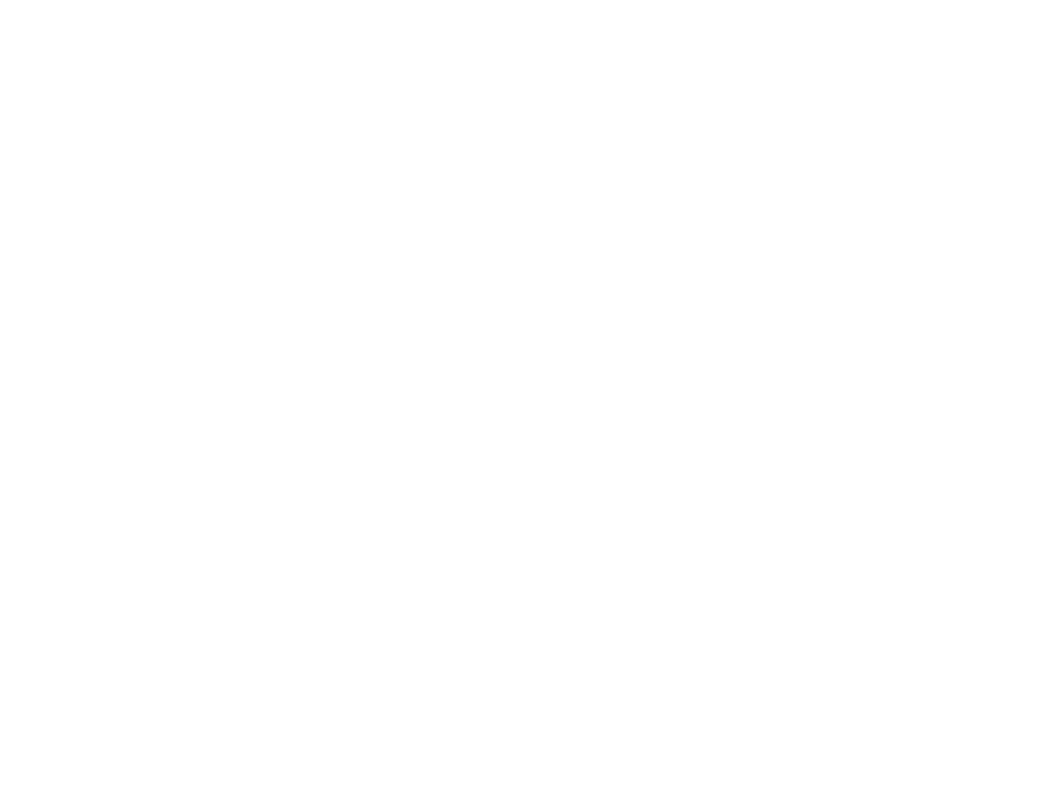
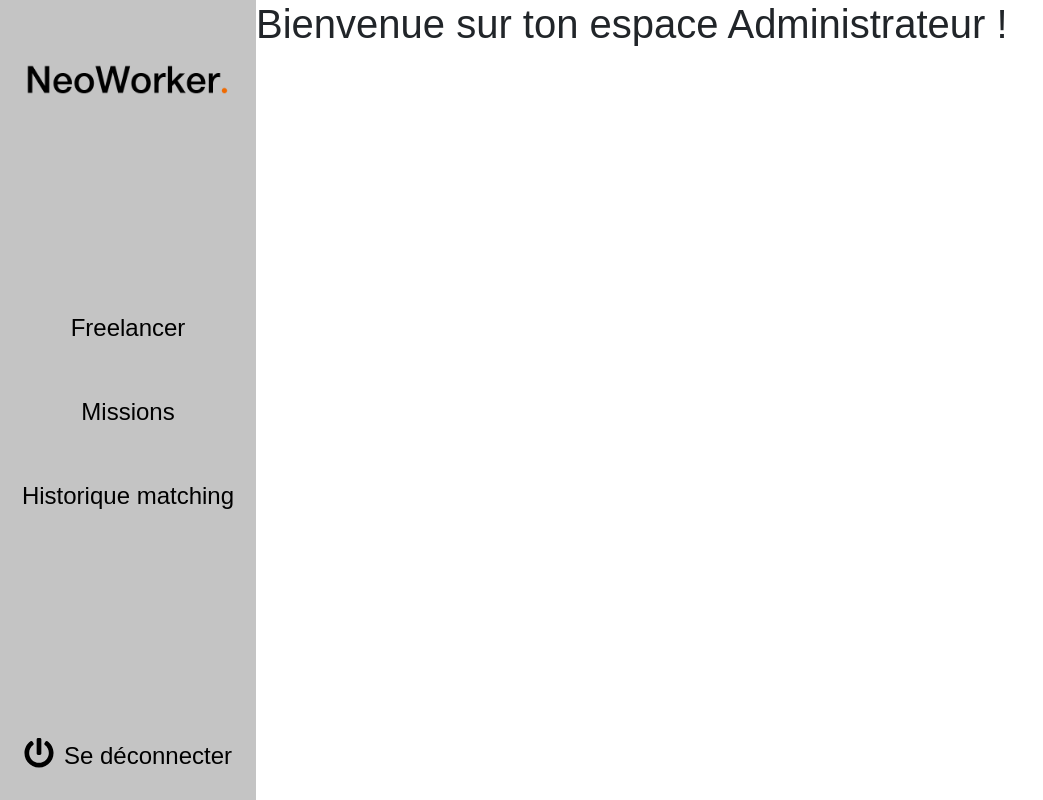
Before and after one commit to kinou-wild/NeoWorker-WildCodeSchool-Projet3, a React (Create React App) app in the folder front/: page /admin/homepage in a window 1280 px wide. Shown: the whole page, without its empty margins (0-1043 px from the left). Built offline with nearby package versions, Linux system fonts and the light colour scheme.

Commit message:
sidebar et page de connexion (coté admin) niveau esthétique = prêt à être merge sur prototype-app

```diff
--- a/front/src/App.js
+++ b/front/src/App.js
@@ -6,7 +6,6 @@
   return (
     <>
       <Router />
-
     </>
   );
 }
--- a/front/src/components/Router.jsx
+++ b/front/src/components/Router.jsx
@@ -4,20 +4,22 @@
 import LandingFreelancer from './freelancer/LandingFreelancer'
 import LandingAdmin from './admin/LandingAdmin'
 import AdminFreelancerChoose from './AdminFreelancerChoose'
-import SidebarController from './sidebar/SidebarContext'
+import SidebarController from './SidebarContext'
+import HomePageAdmin from './admin/HomePageAdmin'
 
-
+/* ------------------------ Router ---------------------------------- */
 
 const Router = () => {
 
         return (
             <>
-            <SidebarController>
+            <SidebarController> {/* Le SidebarController permet de donner l'opportunité à tout les éléments wrapper à l'intérieur de pouvoir utiliser les données, hooks et states associés */}
                 <Sidebar />
                     <Switch>
                         <Route exact path="/" component={AdminFreelancerChoose} />
                         <Route exact path="/freelancer" component={LandingFreelancer} />
                         <Route exact path="/admin" component={LandingAdmin} />
+                        <Route exact path="/admin/homepage" component={HomePageAdmin} />
                     </Switch>
             </SidebarController>
 
--- /dev/null
+++ b/front/src/components/SidebarContext.jsx
@@ -0,0 +1,23 @@
+import React, {useState, createContext} from 'react'
+
+/* Création de notre context, qui permet d'être appeler et faire le lien */
+const SidebarContext = createContext()
+
+/* Création de notre controller, qui permet de wrap tout les éléments et composants dans lesquels on a besoin d'utiliser des méthodes, states, hooks, etc...*/
+
+const SidebarController = (props) => {
+
+    /* Nos hooks, nos méthodes, nos states */
+    const [showSidebar, setShowSidebar] = useState(false)
+
+    return(
+
+        /* Création du provider  qui fais le lien avec le controller, et c'est l'intérieur qu'on injecte tout ce qu'on veut faire passer */
+        <SidebarContext.Provider value={[showSidebar, setShowSidebar]}>
+            {props.children}
+        </SidebarContext.Provider>
+
+    )
+}
+ export default SidebarController;
+ export {SidebarContext}
--- /dev/null
+++ b/front/src/components/admin/HomePageAdmin.css
@@ -0,0 +1,5 @@
+.admin-homepage {
+    width:80%;
+    height: 100%;
+    float: right;
+}
--- /dev/null
+++ b/front/src/components/admin/HomePageAdmin.jsx
@@ -0,0 +1,26 @@
+import React, {useContext, useEffect} from 'react'
+import {SidebarContext} from '../SidebarContext'
+import './HomePageAdmin.css'
+
+/* -------- Page d'accueil de la page Administrateur, après connexion ------------------ */
+
+const HomePageAdmin = () => {
+
+    /* Le boolean initialisé dans le Sidebar context passe à True à chaque refresh de page, pour que la Sidebar s'affiche */
+
+    const [showSidebar, setShowSidebar] = useContext(SidebarContext)
+
+    useEffect(() => {
+        setShowSidebar(true)
+    })
+
+
+    return(
+
+        <div className="admin-homepage">
+            <h1>Bienvenue sur ton espace Administrateur !</h1>
+        </div>
+    )
+}
+
+export default HomePageAdmin
--- a/front/src/components/admin/LandingAdmin.js
+++ b/front/src/components/admin/LandingAdmin.js
@@ -1,18 +1,31 @@
-import React, { useState, useContext } from "react";
+import React, { useState, useContext, useEffect } from "react";
 import { Col, Form, FormGroup, Label, Input } from 'reactstrap'
 import logo from '../../img/LOGO_CLASSIQUE_FOND TRANSPARENT_520X272.png'
 import './LandingAdmin.css'
-import {SidebarContext} from '../sidebar/SidebarContext'
+import {Link} from 'react-router-dom'
+import {SidebarContext} from '../SidebarContext'
 
 const LandingAdmin = (props) => {
 
-    const [showSidebar, setShowSidebar] = useContext(SidebarContext)
+
     const [email, setEmail] = useState("");
     const [password, setPassword] = useState("");
+
+    /* Le boolean initialisé dans le Sidebar context passe à False à chaque refresh de page, pour que la Sidebar ne s'affiche pas*/
+    const [showSidebar, setShowSidebar] = useContext(SidebarContext)
+
+    useEffect(() => {
+      setShowSidebar(false)
+    })
+
+
+    /* fonction à compléter
 
     function validateForm() {
       return email.length >= 0 && password.length >= 0;
     }
+
+    */
 
     function handleSubmit(event) {
       event.preventDefault();
@@ -43,9 +56,11 @@
         <a href='/'>Mot de passe oublié</a>
       </div>
       <div className="text-center">
-        <button onClick={() => setShowSidebar(true)} className='btnConnection' disabled={!validateForm()} type="submit">
+        <Link to='/admin/homepage'>
+          <button className='btnConnection' type="submit">
           Se connecter
         </button>
+          </Link>
         </div>
       </div>
   );
--- a/front/src/components/freelancer/LandingFreelancer.js
+++ b/front/src/components/freelancer/LandingFreelancer.js
@@ -1,18 +1,30 @@
-import React, { useState, useContext } from "react";
+import React, { useState, useContext, useEffect } from "react";
 import { Col, Form, FormGroup, Label, Input } from 'reactstrap'
 import logo from '../../img/LOGO_CLASSIQUE_FOND TRANSPARENT_520X272.png'
 import './LandingFreelancer.css'
-import {SidebarContext} from '../sidebar/SidebarContext'
+import {SidebarContext} from '../SidebarContext'
 
 const LandingUser = (props) => {
 
+    /* Le boolean initialisé dans le Sidebar context passe à False à chaque refresh de page, pour que la Sidebar ne s'affiche pas*/
+
     const [showSidebar, setShowSidebar] = useContext(SidebarContext)
+
+    useEffect(() => {
+      setShowSidebar(false)
+    })
+
+
     const [email, setEmail] = useState("");
     const [password, setPassword] = useState("");
 
+    /* fonction à compléter
+
     function validateForm() {
-      return email.length > 0 && password.length > 0;
+      return email.length >= 0 && password.length >= 0;
     }
+
+    */
 
     function handleSubmit(event) {
       event.preventDefault();
@@ -43,7 +55,7 @@
       <a href='/'>Mot de passe oublié ?</a>
       </div>
       <div className="text-center">
-        <button onClick={() => setShowSidebar(true)} className='btnConnection' disabled={!validateForm()} type="submit">
+        <button className='btnConnection' type="submit">
           Se connecter
         </button>
         </div>
--- a/front/src/components/sidebar/Sidebar.css
+++ b/front/src/components/sidebar/Sidebar.css
@@ -1,4 +1,7 @@
+/* --------------------- Dekstop ------------------------ */
+
 .sidebar {
+    float: left;
     margin: 0;
     padding: 0;
     width: 20%;
--- a/front/src/components/sidebar/Sidebar.jsx
+++ b/front/src/components/sidebar/Sidebar.jsx
@@ -2,24 +2,26 @@
 import './Sidebar.css'
 import NeoWorkerLogo from '../../img/LOGO CLASSIQUE_FOND TRANSPARENT_506X254.png'
 import { Link } from 'react-router-dom'
-import {SidebarContext} from './SidebarContext'
+import {SidebarContext} from '../SidebarContext'
 
 const Sidebar = (props) => {
 
+    /* Hook qui vient de notre sidebar context, qui contient le state boolean pour afficher, ou non, la sidebar selon sur quelle page on se trouve*/
     const [showSidebar, setShowSidebar] = useContext(SidebarContext)
 
+    /* Hook n°1 qui correspond au champ Neoworker, et ses sous champs */
     const [hiddenfield, setHiddenfield] = useState(false)
 
-
+    /* Méthode qui permet de faire apparaitre les sous champs de Neoworker, et de faire disparaitre les sous champs de toutes les autres catégories */
     const changeFieldBoolean = () => {
         setHiddenfield(!hiddenfield)
         setHiddenfield2(false)
     }
 
-
+    /* Hook n°2 qui correspond au champ Missions, et ses sous champs */
     const [hiddenfield2, setHiddenfield2] = useState(false)
 
-
+/* Méthode qui permet de faire apparaitre les sous champs de Missions, et de faire disparaitre les sous champs de toutes les autres catégories */
     const changeFieldBoolean2 = () => {
         setHiddenfield2(!hiddenfield2)
         setHiddenfield(false)
@@ -43,8 +45,8 @@
                 </Link>
                 <Link to='/'><p className="sidebar-field">Historique matching</p></Link>
             </div>
-            <Link to='/'>
-                <div onClick={() => setShowSidebar(false)} className="sidebar-div-deconnection">
+            <Link to='/admin'>
+                <div className="sidebar-div-deconnection">
                     <svg width="30" height="30" viewBox="0 0 30 30" fill="none" xmlns="http://www.w3.org/2000/svg"><path d="M23.4375 3.16992C27.1289 5.80664 29.5313 10.1191 29.5313 15C29.5313 23.0156 23.0391 29.5137 15.0293 29.5312C7.03126 29.5488 0.480479 23.0273 0.468761 15.0234C0.462901 10.1426 2.86525 5.81836 6.55079 3.17578C7.23634 2.68945 8.19142 2.89453 8.60157 3.62695L9.52735 5.27344C9.87306 5.88867 9.70899 6.66797 9.14064 7.08984C6.70899 8.89453 5.15626 11.7539 5.15626 14.9941C5.1504 20.4023 9.52149 24.8438 15 24.8438C20.3672 24.8438 24.8789 20.4961 24.8438 14.9355C24.8262 11.9004 23.3965 8.9707 20.8535 7.08398C20.2852 6.66211 20.127 5.88281 20.4727 5.27344L21.3984 3.62695C21.8086 2.90039 22.7578 2.68359 23.4375 3.16992ZM17.3438 15.4688V1.40625C17.3438 0.626953 16.7168 0 15.9375 0H14.0625C13.2832 0 12.6563 0.626953 12.6563 1.40625V15.4688C12.6563 16.248 13.2832 16.875 14.0625 16.875H15.9375C16.7168 16.875 17.3438 16.248 17.3438 15.4688Z" fill="black" /></svg>
                     <p className="sidebar-field-deconnection">Se déconnecter</p>
                 </div>
--- a/front/src/components/sidebar/SidebarContext.jsx
+++ /dev/null
@@ -1,18 +0,0 @@
-import React, {useState, createContext} from 'react'
-
-
-export const SidebarContext = createContext()
-
-
-const SidebarController = (props) => {
-
-    const [showSidebar, setShowSidebar] = useState(false)
-
-    return(
-
-        <SidebarContext.Provider value={[showSidebar, setShowSidebar]}>
-            {props.children}
-        </SidebarContext.Provider>
-    )
-}
- export default SidebarController;
```
